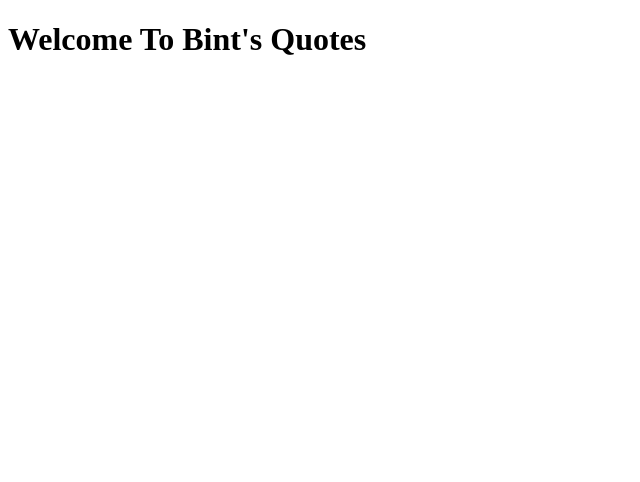
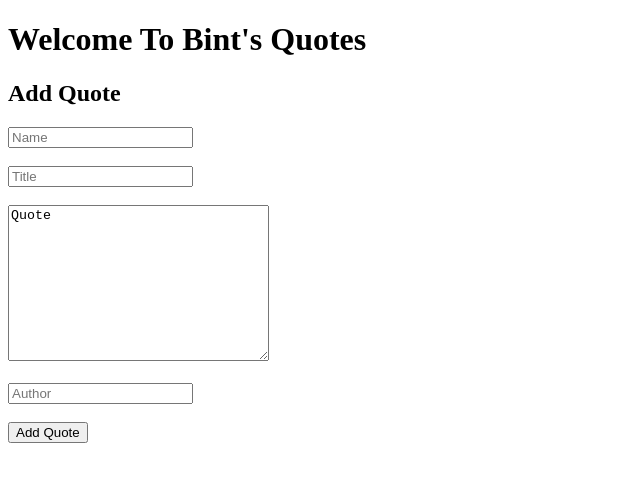
Before and after one commit to bintadam/quotes, an Angular app in the folder Angular/Quotes/: page / in a window 1280 px wide. Shown: the top 482 px of the page, without its empty margins (0-640 px from the left). Built offline with nearby package versions, Linux system fonts and the light colour scheme.

Commit message:
fixed errors

```diff
--- a/Angular/Quotes/src/app/app.component.html
+++ b/Angular/Quotes/src/app/app.component.html
@@ -1 +1,25 @@
 <h1>{{title}}</h1>
+<h2>Add Quote</h2>
+<div class="container">
+  <div class="row">
+    <div class="mx-auto">
+      <form class="quote-form">
+
+        <input type="text" placeholder="Name">
+        <br><br>
+
+        <input type="text" placeholder="Title">
+        <br><br>
+
+        <textarea name="" id="" cols="30" rows="10">Quote</textarea>
+        <br><br>
+
+        <input type="text" placeholder="Author">
+        <br><br>
+
+        <button>Add Quote</button>
+
+      </form>
+    </div>
+  </div>
+</div>
```
Also changed, not shown: Angular/Quotes/src/quote-form/quote-form.component.html (+25 -1 lines).
